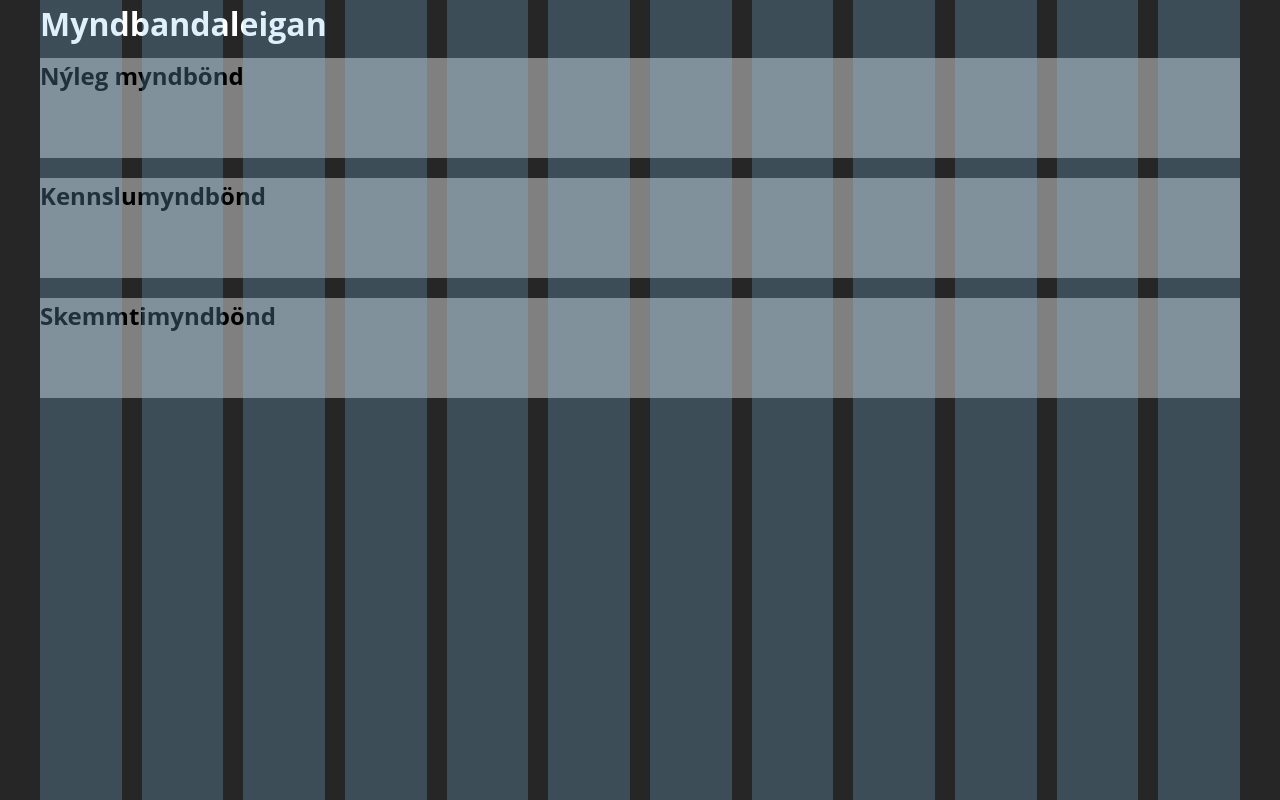
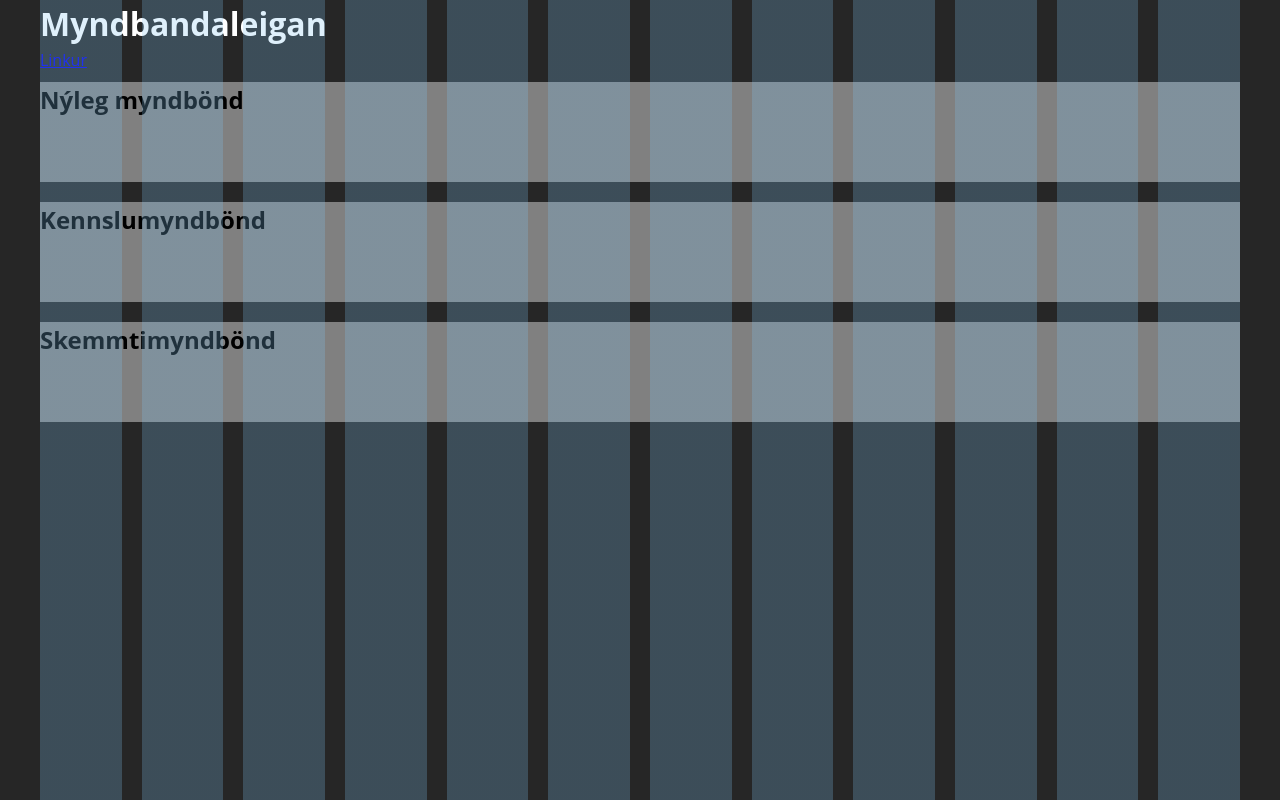
Before and after one commit to mph123/StV2, a website: page index.html in a window 1280 px wide. Drawn offline with Linux system fonts and the light colour scheme; files that its build step writes are made by us from their sources.

Commit message:
linkur á vídjósíðu

```diff
--- a/index.html
+++ b/index.html
@@ -9,9 +9,9 @@
   <body>
     <header>
       <h1 class="heading__one">Myndbandaleigan</h1>
+      <a href="video.html">Linkur</a>
     </header>
     <main class="main">
-    <!--a href="video.html">Linkur</a-->
 
       <section class="videolist">
         <!-- created -->
```
